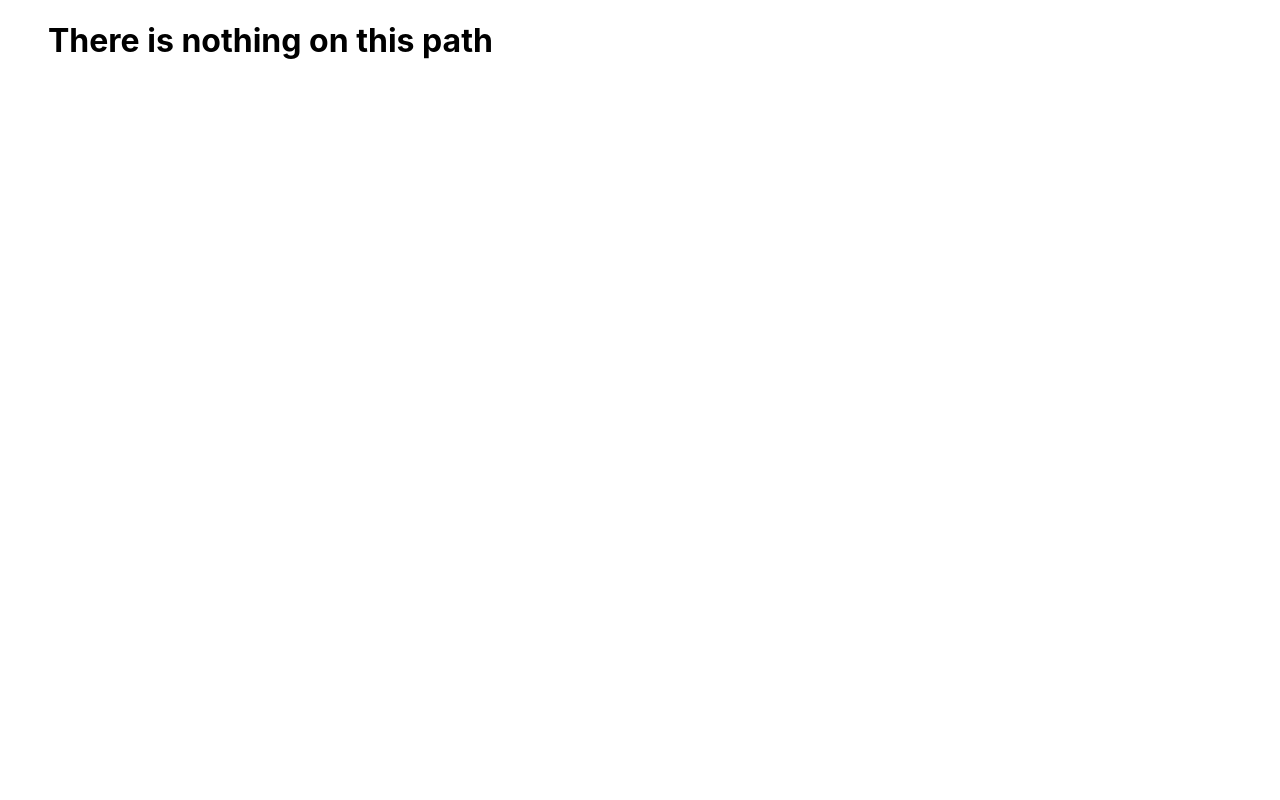
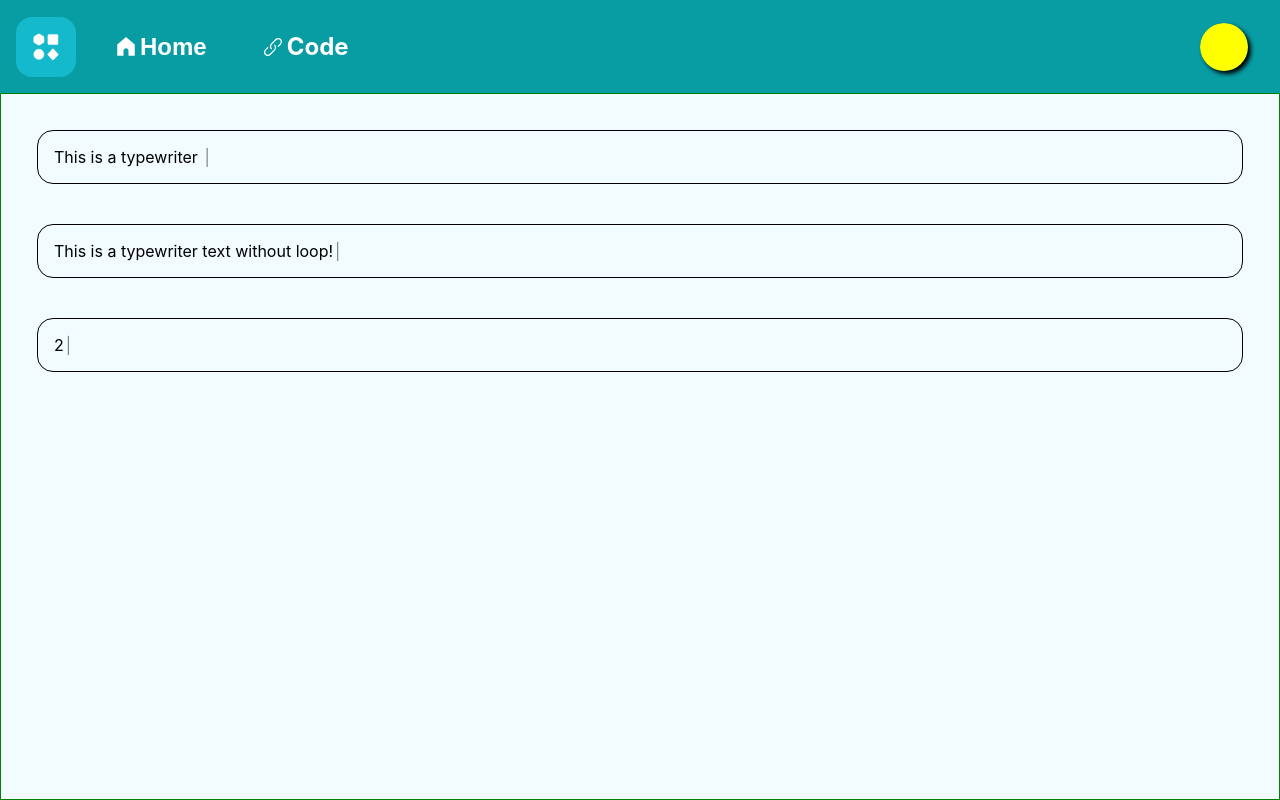
Before and after one commit to aayush-jangra/frontend, a React (Create React App) app in the folder machine-coding/: page /typewriter in a window 1280 px wide. Built offline with nearby package versions, Linux system fonts and the light colour scheme.

Commit message:
Typewriter

```diff
--- a/machine-coding/src/App.js
+++ b/machine-coding/src/App.js
@@ -71,6 +71,9 @@ const MultiSelectPage = React.lazy(() =>
 );
 const SelectableGridPage = React.lazy(() =>
   import("./Pages/SelectableGrid/SelectableGridPage")
+);
+const TypeWriterPage = React.lazy(() =>
+  import("./Pages/TypeWriter/TypeWriterPage")
 );
 
 function App() {
@@ -211,6 +214,10 @@ function App() {
         </DesktopChecker>
       ),
     },
+    {
+      path: "/typewriter",
+      component: <TypeWriterPage />,
+    },
   ];
 
   return (
--- /dev/null
+++ b/machine-coding/src/Pages/TypeWriter/TypeWriter.jsx
@@ -0,0 +1,54 @@
+import React, { useCallback, useEffect, useRef, useState } from "react";
+import "./typewriterStyles.css";
+
+export const TypeWriter = ({ content, loop = false }) => {
+  const [text, setText] = useState("");
+  const config = useRef({
+    index: 0,
+    list: Array.isArray(content) ? content : [content],
+    direction: "forward",
+    length: 1,
+  });
+
+  const updateText = useCallback(() => {
+    const { index, list, length } = config.current;
+
+    setText(list[index].slice(0, length));
+
+    if (length === list[index].length) {
+      if (loop || list.length > 1) {
+        config.current.direction = "backward";
+      } else {
+        config.current.direction = "stop";
+      }
+    } else if (length === 0) {
+      config.current.direction = "forward";
+      config.current.index = (index + 1) % list.length;
+    }
+
+    if (config.current.direction === "forward") {
+      config.current.length++;
+    } else if (config.current.direction === "backward") {
+      config.current.length--;
+    }
+  }, [loop]);
+
+  useEffect(() => {
+    const interval = setInterval(() => {
+      updateText();
+    }, 100);
+
+    return () => {
+      clearInterval(interval);
+    };
+  }, [updateText]);
+
+  return (
+    <div>
+      <div>
+        {text}
+        <span className="typewriter-slash">|</span>
+      </div>
+    </div>
+  );
+};
--- /dev/null
+++ b/machine-coding/src/Pages/TypeWriter/TypeWriterPage.jsx
@@ -0,0 +1,22 @@
+import { TypeWriter } from "./TypeWriter";
+import "./typewriterStyles.css";
+
+const TypeWriterPage = () => {
+  return (
+    <div>
+      <div className="typewriter-container">
+        <TypeWriter content={"This is a typewriter text with loop!"} loop />
+      </div>
+      <div className="typewriter-container">
+        <TypeWriter content={"This is a typewriter text without loop!"} />
+      </div>
+      <div className="typewriter-container">
+        <TypeWriter
+          content={["1st Text line", "2nd Text line", "3rd Text line"]}
+        />
+      </div>
+    </div>
+  );
+};
+
+export default TypeWriterPage;
--- /dev/null
+++ b/machine-coding/src/Pages/TypeWriter/typewriterStyles.css
@@ -0,0 +1,20 @@
+.typewriter-container {
+  padding: 16px;
+  border: 1px solid var(--border-primary);
+  border-radius: 16px;
+  margin-bottom: 40px;
+}
+
+.typewriter-slash {
+  padding-left: 2px;
+  animation: typewriterEffect 1s linear infinite;
+}
+
+@keyframes typewriterEffect {
+  0% {
+    opacity: 100%;
+  }
+  50% {
+    opacity: 0%;
+  }
+}
--- a/machine-coding/src/constants/questions.js
+++ b/machine-coding/src/constants/questions.js
@@ -186,4 +186,11 @@ export const questions = [
       "Build a grid where users can select multiple cells by either clicking or dragging the mouse over them. Selected cells should be visually highlighted, and users should be able to toggle selection by dragging again.",
     path: "/selectable-grid",
   },
+  {
+    folderName: "TypeWriter",
+    title: "Typewriter",
+    description:
+      "Simulate a typewriter effect that takes a string or an array of strings and renders them one character at a time, mimicking the behavior of a typewriter. Each string should appear with a typing animation, and if multiple strings are provided, they should be rendered sequentially with a short delay in between.",
+    path: "/typewriter",
+  },
 ];
```
